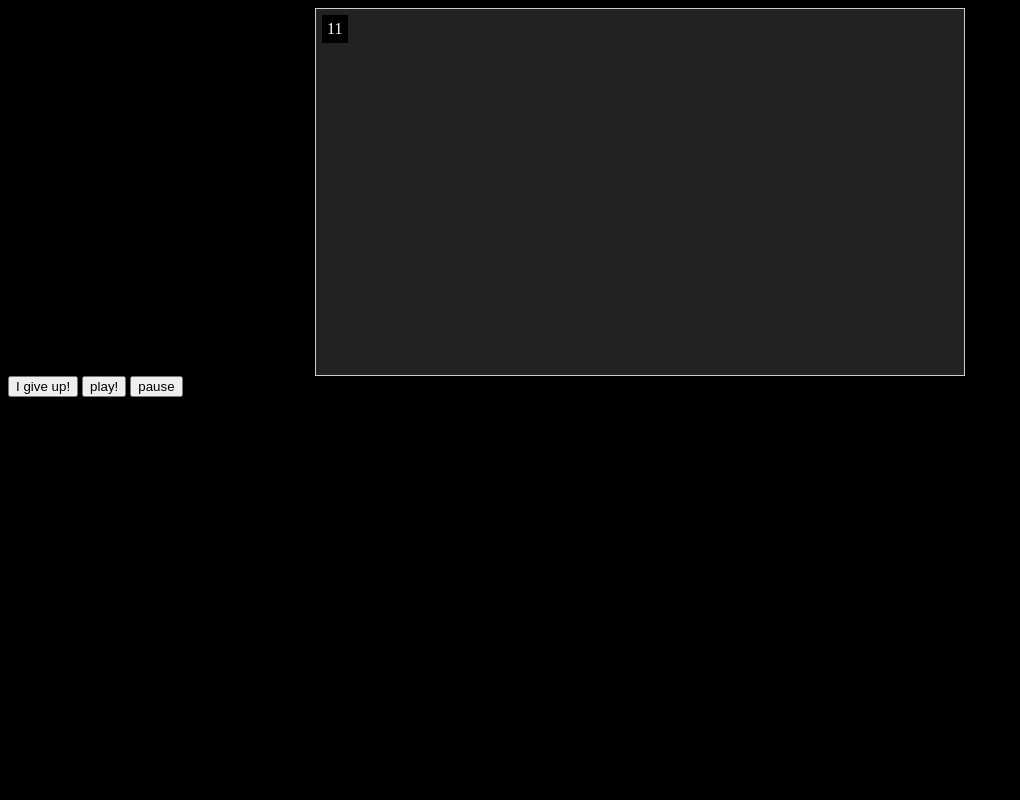
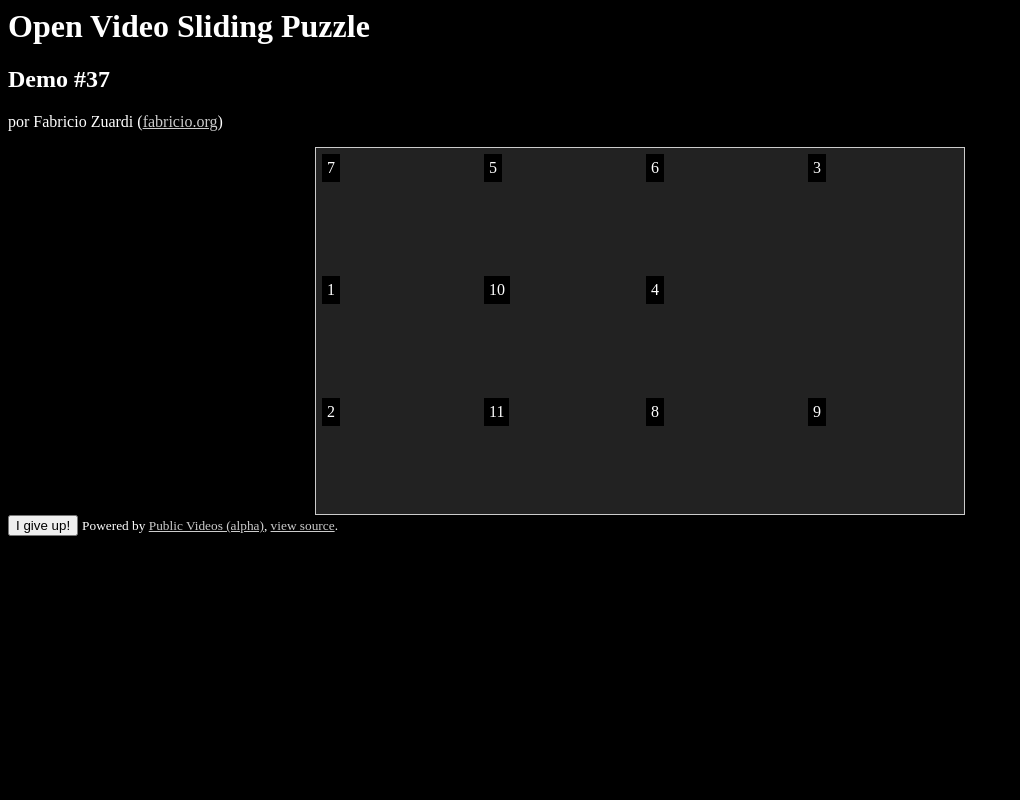
Before and after one commit to fczuardi-trash/openvideopuzzle, a Python web app: template templates/index.html in a window 1280 px wide. Shown: the whole page, without its empty margins (0-1020 px from the left). Run offline with Jinja, Linux system fonts and the light colour scheme; the template is opened without the code that fills it, so the values that code supplies are empty.

Commit message:
lots of bugfixes

```diff
--- a/templates/index.html
+++ b/templates/index.html
@@ -3,6 +3,10 @@
 <style>
     body{
         background-color:#000;
+        color:#fff;
+    }
+    a{
+        color:#ccc !important;
     }
     .piece{
         width:160px;
@@ -51,9 +55,14 @@
     #c12 {opacity:0;}
 </style>
 <script>
-last_clicked = 0;
+inited = false;
+free_slot_pos = 12;
+free_slot_element = {};
 
 function init(){
+    if (inited){
+        return false;
+    }
     pieces_can = []
     pieces_ctx = []
     for(var i=0;i<12;i++){
@@ -75,7 +84,6 @@ function init(){
     },30)
     shuffle_pieces()
     var last_piece = document.getElementById('p12')
-
 }
 function shuffle_pieces(){
     slots = [1,2,3,4,5,6,7,8,9,10,11,12]
@@ -90,16 +98,26 @@ function shuffle_pieces(){
         piece_element = document.getElementById('p'+(i+1))
         piece_element.className = 'piece pos'+slots[i]
         free_slot_pos = slots[i]
-        last_clicked = piece_element
+        free_slot_element = piece_element
     }
 }
 function pieceClicked(piece_element){
-    console.log('switch '+last_clicked.className+' with '+piece_element.className)
-    var temp = last_clicked.className
-    last_clicked.className = piece_element.className
-    piece_element.className = temp
+    piece_pos = parseInt(piece_element.className.substring((piece_element.className.indexOf('pos')+3),piece_element.className.length))
+    if (canPieceMove(piece_pos)){
+        piece_element.className = 'piece pos'+free_slot_pos
+        free_slot_element.className = 'piece pos'+piece_pos
+        free_slot_pos = piece_pos
+    }
 }
 
+function canPieceMove(piece_pos){
+    return (
+        ((piece_pos+1 == free_slot_pos)&&(piece_pos % 4 != 0)) ||
+        ((piece_pos-1 == free_slot_pos)&&(piece_pos % 4 != 1)) ||
+        ((piece_pos-4 == free_slot_pos)&&(piece_pos-4 >0)) ||
+        ((piece_pos+4 == free_slot_pos)&&(piece_pos+4 <=12))
+        );
+}
 function solve(){
     for(var i=0;i<12;i++){
         piece_element = document.getElementById('p'+(i+1))
@@ -107,19 +125,18 @@ function solve(){
     }
 }
 
-function playVideo(){
+function restartVideo(){
     document.getElementById('puzzle_image').play()
-}
-
-function pauseVideo(){
-    document.getElementById('puzzle_image').pause()
 }
 
 </script>
 </head>
-<body>
+<body onload="init()">
+    <h1>Open Video Sliding Puzzle</h1>
+    <h2>Demo #37</h2>
+    <p>por Fabricio Zuardi (<a href="http://fabricio.org">fabricio.org</a>)
 <div id="solved_puzzle">
-    <video id="puzzle_image" src="{{videos.0.url}}" autoplay="true" width="640" height="360" oncanplay="init()" controls loop="loop"/>
+    <video id="puzzle_image" src="{{videos.0.url}}" autoplay="true" width="640" height="360" onended="restartVideo()" />
 </div>
 <div id="play-board">
     <div onclick="pieceClicked(this)" id="p1" class="piece"><p>1</p><canvas  width="160" height="120" id="c1"></canvas></div>
@@ -136,7 +153,6 @@ function pauseVideo(){
     <div onclick="pieceClicked(this)" id="p12" class="piece"><canvas width="160" height="120" id="c12"></canvas></div>
 </div>
 <input type="button" value="I give up!" onclick="solve()">
-<input type="button" value="play!" onclick="playVideo()">
-<input type="button" value="pause" onclick="pauseVideo()">
+<small>Powered by <a href="http://alpha.publicvideos.org">Public Videos (alpha)</a>, <a href="http://github.com/fczuardi/openvideopuzzle">view source</a>.</small>
 </body>
 </html>
```
